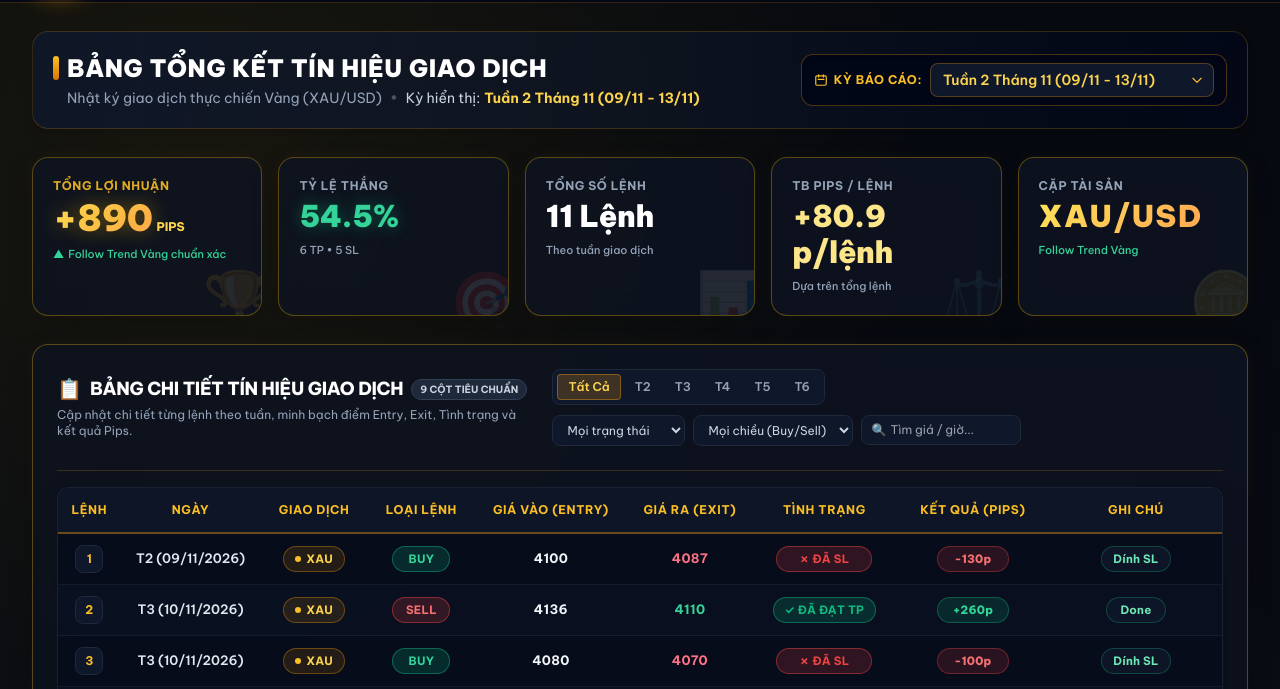
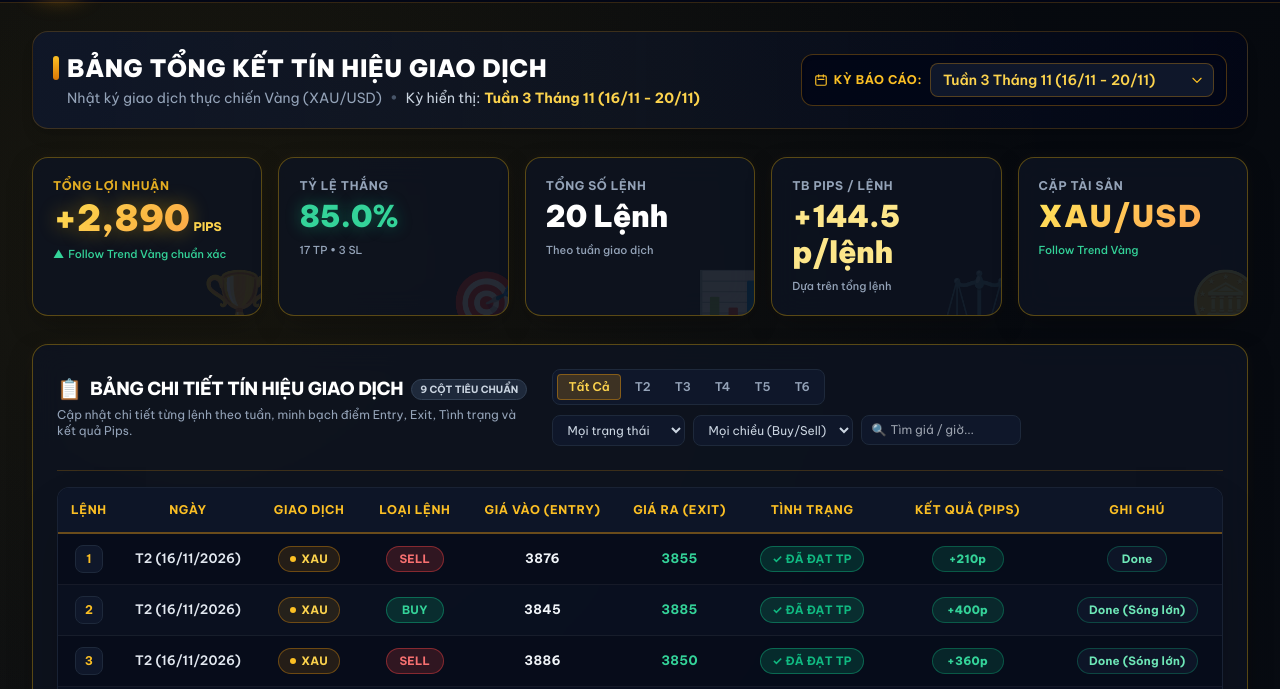
Before and after one commit to tqdung91nguyengiathieu-max/nha-ga-vang-dashboard, a plain HTML site: page index.html in a window 1280 px wide. Shown: the part 111-800 px from the top of the page. Drawn offline with nearby package versions, Linux system fonts and the light colour scheme.

Commit message:
Nhap du lieu ky Tuan 3 Thang 11 (16/11 - 20/11) dat +2890 pips

```diff
--- a/app.js
+++ b/app.js
@@ -272,15 +272,42 @@ const DEFAULT_WEEKS = [
       { id: 10, day: 'T6 (13/11/2026)', date: '13/11/2026', time: '13:40', pair: 'XAU', type: 'BUY', entry: '3910', exit: '3920', status: 'ĐÃ ĐẠT TP', pips: 100, note: 'Done', tf: 'M1' },
       { id: 11, day: 'T6 (13/11/2026)', date: '13/11/2026', time: '17:30', pair: 'XAU', type: 'SELL', entry: '3904', exit: '3881', status: 'ĐÃ ĐẠT TP', pips: 230, note: 'Done', tf: 'M1' }
     ]
+  },
+  {
+    id: 'week_2026_11_03',
+    name: 'Tuần 3 Tháng 11 (16/11 - 20/11)',
+    month: '11/2026',
+    orders: [
+      { id: 1, day: 'T2 (16/11/2026)', date: '16/11/2026', time: '09:00', pair: 'XAU', type: 'SELL', entry: '3876', exit: '3855', status: 'ĐÃ ĐẠT TP', pips: 210, note: 'Done', tf: 'M1' },
+      { id: 2, day: 'T2 (16/11/2026)', date: '16/11/2026', time: '13:30', pair: 'XAU', type: 'BUY', entry: '3845', exit: '3885', status: 'ĐÃ ĐẠT TP', pips: 400, note: 'Done (Sóng lớn)', tf: 'M1' },
+      { id: 3, day: 'T2 (16/11/2026)', date: '16/11/2026', time: '17:15', pair: 'XAU', type: 'SELL', entry: '3886', exit: '3850', status: 'ĐÃ ĐẠT TP', pips: 360, note: 'Done (Sóng lớn)', tf: 'M1' },
+      { id: 4, day: 'T3 (17/11/2026)', date: '17/11/2026', time: '09:10', pair: 'XAU', type: 'BUY', entry: '3847', exit: '3850', status: 'ĐÃ ĐẠT TP', pips: 30, note: 'Done', tf: 'M1' },
+      { id: 5, day: 'T3 (17/11/2026)', date: '17/11/2026', time: '11:20', pair: 'XAU', type: 'SELL', entry: '3877', exit: '3864', status: 'ĐÃ ĐẠT TP', pips: 130, note: 'Done', tf: 'M1' },
+      { id: 6, day: 'T3 (17/11/2026)', date: '17/11/2026', time: '14:00', pair: 'XAU', type: 'BUY', entry: '3871', exit: '3879', status: 'ĐÃ ĐẠT TP', pips: 80, note: 'Done', tf: 'M1' },
+      { id: 7, day: 'T3 (17/11/2026)', date: '17/11/2026', time: '16:15', pair: 'XAU', type: 'BUY', entry: '3853', exit: '3870', status: 'ĐÃ ĐẠT TP', pips: 170, note: 'Done', tf: 'M1' },
+      { id: 8, day: 'T3 (17/11/2026)', date: '17/11/2026', time: '18:30', pair: 'XAU', type: 'BUY', entry: '3863', exit: '3870', status: 'ĐÃ ĐẠT TP', pips: 70, note: 'Done', tf: 'M1' },
+      { id: 9, day: 'T4 (18/11/2026)', date: '18/11/2026', time: '09:30', pair: 'XAU', type: 'BUY', entry: '3790', exit: '3797', status: 'ĐÃ ĐẠT TP', pips: 70, note: 'Done', tf: 'M1' },
+      { id: 10, day: 'T4 (18/11/2026)', date: '18/11/2026', time: '12:45', pair: 'XAU', type: 'BUY', entry: '3780', exit: '3797', status: 'ĐÃ ĐẠT TP', pips: 170, note: 'Done', tf: 'M1' },
+      { id: 11, day: 'T4 (18/11/2026)', date: '18/11/2026', time: '15:20', pair: 'XAU', type: 'BUY', entry: '3754', exit: '3761', status: 'ĐÃ ĐẠT TP', pips: 70, note: 'Done', tf: 'M1' },
+      { id: 12, day: 'T4 (18/11/2026)', date: '18/11/2026', time: '17:40', pair: 'XAU', type: 'BUY', entry: '3750', exit: '3746', status: 'ĐÃ SL', pips: -40, note: 'Dính SL', tf: 'M1' },
+      { id: 13, day: 'T5 (19/11/2026)', date: '19/11/2026', time: '09:15', pair: 'XAU', type: 'SELL', entry: '3744', exit: '3714', status: 'ĐÃ ĐẠT TP', pips: 300, note: 'Done (Sóng lớn)', tf: 'M1' },
+      { id: 14, day: 'T5 (19/11/2026)', date: '19/11/2026', time: '14:00', pair: 'XAU', type: 'BUY', entry: '3713', exit: '3726', status: 'ĐÃ ĐẠT TP', pips: 130, note: 'Done', tf: 'M1' },
+      { id: 15, day: 'T5 (19/11/2026)', date: '19/11/2026', time: '17:30', pair: 'XAU', type: 'BUY', entry: '3673', exit: '3690', status: 'ĐÃ ĐẠT TP', pips: 170, note: 'Done', tf: 'M1' },
+      { id: 16, day: 'T6 (20/11/2026)', date: '20/11/2026', time: '09:00', pair: 'XAU', type: 'BUY', entry: '3517', exit: '3556', status: 'ĐÃ ĐẠT TP', pips: 390, note: 'Done (Sóng lớn)', tf: 'M1' },
+      { id: 17, day: 'T6 (20/11/2026)', date: '20/11/2026', time: '11:30', pair: 'XAU', type: 'SELL', entry: '3547', exit: '3541', status: 'ĐÃ ĐẠT TP', pips: 60, note: 'Done', tf: 'M1' },
+      { id: 18, day: 'T6 (20/11/2026)', date: '20/11/2026', time: '14:15', pair: 'XAU', type: 'SELL', entry: '3552', exit: '3560', status: 'ĐÃ SL', pips: -80, note: 'Dính SL', tf: 'M1' },
+      { id: 19, day: 'T6 (20/11/2026)', date: '20/11/2026', time: '16:00', pair: 'XAU', type: 'BUY', entry: '3578', exit: '3570', status: 'ĐÃ SL', pips: -80, note: 'Dính SL', tf: 'M1' },
+      { id: 20, day: 'T6 (20/11/2026)', date: '20/11/2026', time: '18:45', pair: 'XAU', type: 'BUY', entry: '3556', exit: '3584', status: 'ĐÃ ĐẠT TP', pips: 280, note: 'Done (Sóng lớn)', tf: 'M1' }
+    ]
   }
 ];
 
-const STORAGE_KEY = 'NHA_GA_VANG_DATA_15W_FULL';
+const STORAGE_KEY = 'NHA_GA_VANG_DATA_16W_FULL';
 
 // 2. STATE
 let state = {
   weeks: [],
-  currentWeekId: 'week_2026_11_02', // Mặc định mở Tuần 2 Tháng 11 mới nhất
+  currentWeekId: 'week_2026_11_03', // Mặc định mở Tuần 3 Tháng 11 mới nhất
   filterDay: 'ALL',
   filterStatus: 'ALL',
   filterType: 'ALL',
@@ -308,7 +335,8 @@ function loadData() {
     'NHA_GA_VANG_DATA_11W_FULL',
     'NHA_GA_VANG_DATA_12W_FULL',
     'NHA_GA_VANG_DATA_13W_FULL',
-    'NHA_GA_VANG_DATA_14W_FULL'
+    'NHA_GA_VANG_DATA_14W_FULL',
+    'NHA_GA_VANG_DATA_15W_FULL'
   ].forEach(k => {
     try { localStorage.removeItem(k); } catch (e) {}
   });
--- a/index.html
+++ b/index.html
@@ -103,7 +103,7 @@
           <span class="hidden sm:inline text-slate-600">•</span>
           <span class="inline-flex items-center gap-1 text-slate-300">
             <span>Kỳ hiển thị:</span>
-            <strong id="currentWeekTitle" class="text-amber-300 font-bold">Tuần 2 Tháng 11 (09/11 - 13/11)</strong>
+            <strong id="currentWeekTitle" class="text-amber-300 font-bold">Tuần 3 Tháng 11 (16/11 - 20/11)</strong>
           </span>
         </p>
       </div>
@@ -139,7 +139,7 @@
           <span>TỔNG LỢI NHUẬN</span>
         </p>
         <div class="flex items-baseline gap-1 mt-1">
-          <span id="kpiTotalPips" class="text-3xl sm:text-4xl font-black text-gold-gradient glow-gold tabular-nums">+890</span>
+          <span id="kpiTotalPips" class="text-3xl sm:text-4xl font-black text-gold-gradient glow-gold tabular-nums">+2,890</span>
           <span class="text-xs font-extrabold text-amber-300">PIPS</span>
         </div>
         <p class="text-[11px] text-emerald-400 mt-1.5 sm:mt-2 font-medium flex items-center gap-1">
@@ -152,10 +152,10 @@
         <div class="absolute -right-4 -bottom-4 text-5xl sm:text-6xl opacity-10 text-emerald-400 select-none">🎯</div>
         <p class="text-[10px] sm:text-xs font-bold uppercase tracking-wider text-slate-400 mb-1">TỶ LỆ THẮNG</p>
         <div class="flex items-baseline gap-1 mt-1">
-          <span id="kpiWinRate" class="text-2xl sm:text-3xl font-black text-emerald-400 glow-green tabular-nums">54.5%</span>
+          <span id="kpiWinRate" class="text-2xl sm:text-3xl font-black text-emerald-400 glow-green tabular-nums">85.0%</span>
         </div>
         <p id="kpiWinRateDetail" class="text-[10px] sm:text-[11px] text-slate-400 mt-1.5 sm:mt-2 font-medium">
-          6 TP • 5 SL
+          17 TP • 3 SL
         </p>
       </div>
 
@@ -164,7 +164,7 @@
         <div class="absolute -right-4 -bottom-4 text-5xl sm:text-6xl opacity-10 text-cyan-400 select-none">📊</div>
         <p class="text-[10px] sm:text-xs font-bold uppercase tracking-wider text-slate-400 mb-1">TỔNG SỐ LỆNH</p>
         <div class="flex items-baseline gap-1 mt-1">
-          <span id="kpiTotalTrades" class="text-2xl sm:text-3xl font-black text-white tabular-nums">11 Lệnh</span>
+          <span id="kpiTotalTrades" class="text-2xl sm:text-3xl font-black text-white tabular-nums">20 Lệnh</span>
         </div>
         <p class="text-[10px] sm:text-[11px] text-slate-400 mt-1.5 sm:mt-2 font-medium">
           Theo tuần giao dịch
@@ -176,7 +176,7 @@
         <div class="absolute -right-4 -bottom-4 text-5xl sm:text-6xl opacity-10 text-purple-400 select-none">⚖️</div>
         <p class="text-[10px] sm:text-xs font-bold uppercase tracking-wider text-slate-400 mb-1">TB PIPS / LỆNH</p>
         <div class="flex items-baseline gap-1 mt-1">
-          <span id="kpiAvgPips" class="text-2xl sm:text-3xl font-black text-amber-200 tabular-nums">+80.9 p/l</span>
+          <span id="kpiAvgPips" class="text-2xl sm:text-3xl font-black text-amber-200 tabular-nums">+144.5 p/l</span>
         </div>
         <p class="text-[10px] sm:text-[11px] text-slate-400 mt-1.5 sm:mt-2 font-medium">
           Dựa trên tổng lệnh
@@ -285,7 +285,7 @@
                 ⭐ TỔNG CỘNG LỢI NHUẬN TUẦN:
               </td>
               <td class="text-center py-4 px-2">
-                <span id="tableTotalPips" class="pill-total-pips-win tabular-nums">+890 PIPS</span>
+                <span id="tableTotalPips" class="pill-total-pips-win tabular-nums">+2,890 PIPS</span>
               </td>
               <td class="text-center py-4 px-2 text-xs font-semibold text-emerald-400">
                 ✓ Đã kiểm toán 100%
@@ -376,7 +376,7 @@
               <span class="px-3 py-1 rounded-full bg-amber-500/20 text-amber-300 border border-amber-500/30 text-xs font-bold">
                 BÁO CÁO TUẦN
               </span>
-              <p id="shareWeekTitle" class="text-xs text-slate-300 mt-1 font-semibold">Tuần 2 Tháng 11 (09/11 - 13/11)</p>
+              <p id="shareWeekTitle" class="text-xs text-slate-300 mt-1 font-semibold">Tuần 3 Tháng 11 (16/11 - 20/11)</p>
             </div>
           </div>
 
@@ -384,14 +384,14 @@
           <div class="grid grid-cols-3 gap-4 my-6 text-center">
             <div class="p-4 rounded-xl bg-slate-950/80 border border-amber-500/30">
               <span class="text-[11px] font-bold text-amber-400/90 uppercase block">TỔNG LỢI NHUẬN</span>
-              <div id="shareTotalPips" class="text-3xl sm:text-4xl font-black text-gold-gradient glow-gold tabular-nums mt-1">+890 PIPS</div>
+              <div id="shareTotalPips" class="text-3xl sm:text-4xl font-black text-gold-gradient glow-gold tabular-nums mt-1">+2,890 PIPS</div>
               <span class="text-[10px] text-emerald-400 font-bold block mt-1">XAU/USD GOLD</span>
             </div>
 
             <div class="p-4 rounded-xl bg-slate-950/80 border border-emerald-500/30">
               <span class="text-[11px] font-bold text-emerald-400 uppercase block">TỶ LỆ THẮNG</span>
-              <div id="shareWinRate" class="text-3xl sm:text-4xl font-black text-emerald-400 glow-green tabular-nums mt-1">54.5%</div>
-              <span id="shareTradesSummary" class="text-[10px] text-slate-400 font-semibold block mt-1">11 Lệnh (6 TP • 5 SL)</span>
+              <div id="shareWinRate" class="text-3xl sm:text-4xl font-black text-emerald-400 glow-green tabular-nums mt-1">85.0%</div>
+              <span id="shareTradesSummary" class="text-[10px] text-slate-400 font-semibold block mt-1">20 Lệnh (17 TP • 3 SL)</span>
             </div>
 
             <div class="p-4 rounded-xl bg-slate-950/80 border border-slate-800">
```
